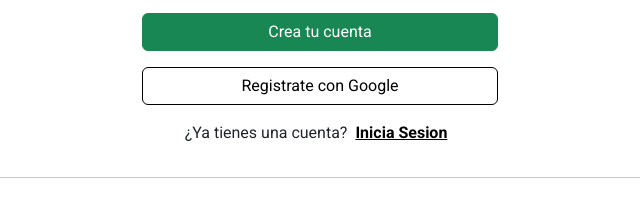
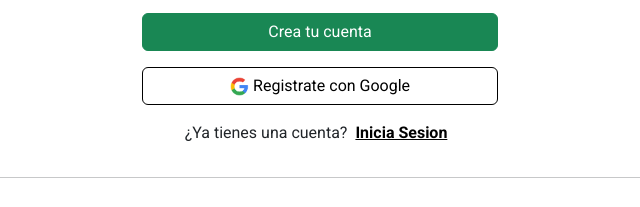
Before and after one commit to MauroIturra/DesafioSass, a website: page Registro.html in a window 1280 px wide. Shown: the part 378-585 px from the top of the page, 320-960 px from the left. Drawn offline with nearby package versions, Linux system fonts and the light colour scheme.

Commit message:
agregando icono google

```diff
--- a/Registro.html
+++ b/Registro.html
@@ -36,7 +36,7 @@
                     <input class="Input_Main my-2" type="password" placeholder="Contraseña"><br>
                     <input class="Input_Main my-2" type="password" placeholder="Confirmar contraseña"><br>
                     <button type="button" class="btn btn-success boton_main my-2">Crea tu cuenta</button><br>
-                    <button type="button" class="btn btn-success boton_main2 my-2">Registrate con Google</button><br>
+                    <button type="button" class="btn btn-success boton_main2 my-2"><img class="Icono_Google me-1" src="assets/img/logos/google.png" alt="">Registrate con Google</button><br>
                     <div class="contenedor_registro my-2">
                         <p class="texto_registro">¿Ya tienes una cuenta?</p>
                         <a class="registro_enlace" href="index.html"><p class="mx-2"><strong>Inicia Sesion</strong></p></a>
--- a/assets/sass/pages/_post.scss
+++ b/assets/sass/pages/_post.scss
@@ -19,3 +19,7 @@
   width: 100%;
   height: 12vw;
 }
+.Icono_Google{
+  width: 1.5vw;
+  height: 1.5vw;
+}
```
Also changed, not shown: index.html (+1 -1 lines), assets/css/styles.css, assets/img/logos/google.png (added), 1 other file.
